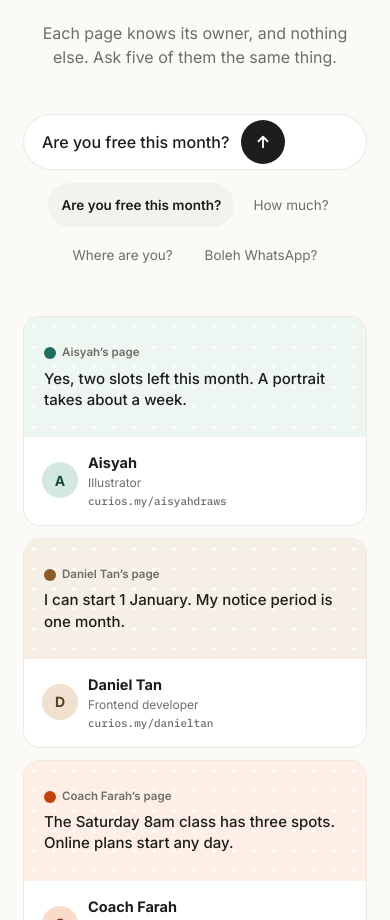
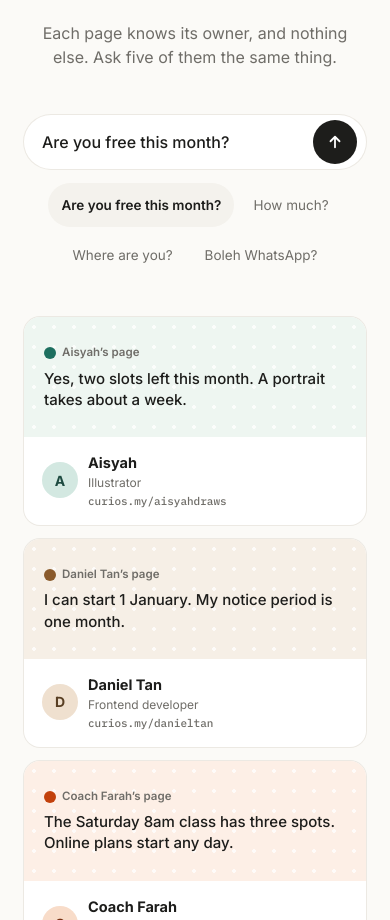
Before and after one commit to ImnMuqri/curios, a Next.js app in the folder apps/web/: page / in a window 390 px wide. Shown: the part 1849-2769 px from the top of the page. Built offline with nearby package versions, Linux system fonts and the light colour scheme; no server answers.

Commit message:
fix(landing): Who's send button stays at the end of the ask field on a phone
Under 700px "asking 5 pages" is hidden, and it was what pushed the button to
the end, so the button followed the typed question.

Co-Authored-By: Claude Opus 5.5 <noreply@anthropic.com>

```diff
--- a/apps/web/app/_landing/who.module.css
+++ b/apps/web/app/_landing/who.module.css
@@ -249,6 +249,11 @@
   .ask em {
     display: none;
   }
+
+  /* With "asking 5 pages" hidden, nothing else pushes the send button to the field's end. */
+  .ask i {
+    margin-left: auto;
+  }
 }
 
 /* A phone (19 Nov review): the question chips are 44px targets. */
```
Also changed, not shown: 1 other file (tests, documents, lock files or other folders).
